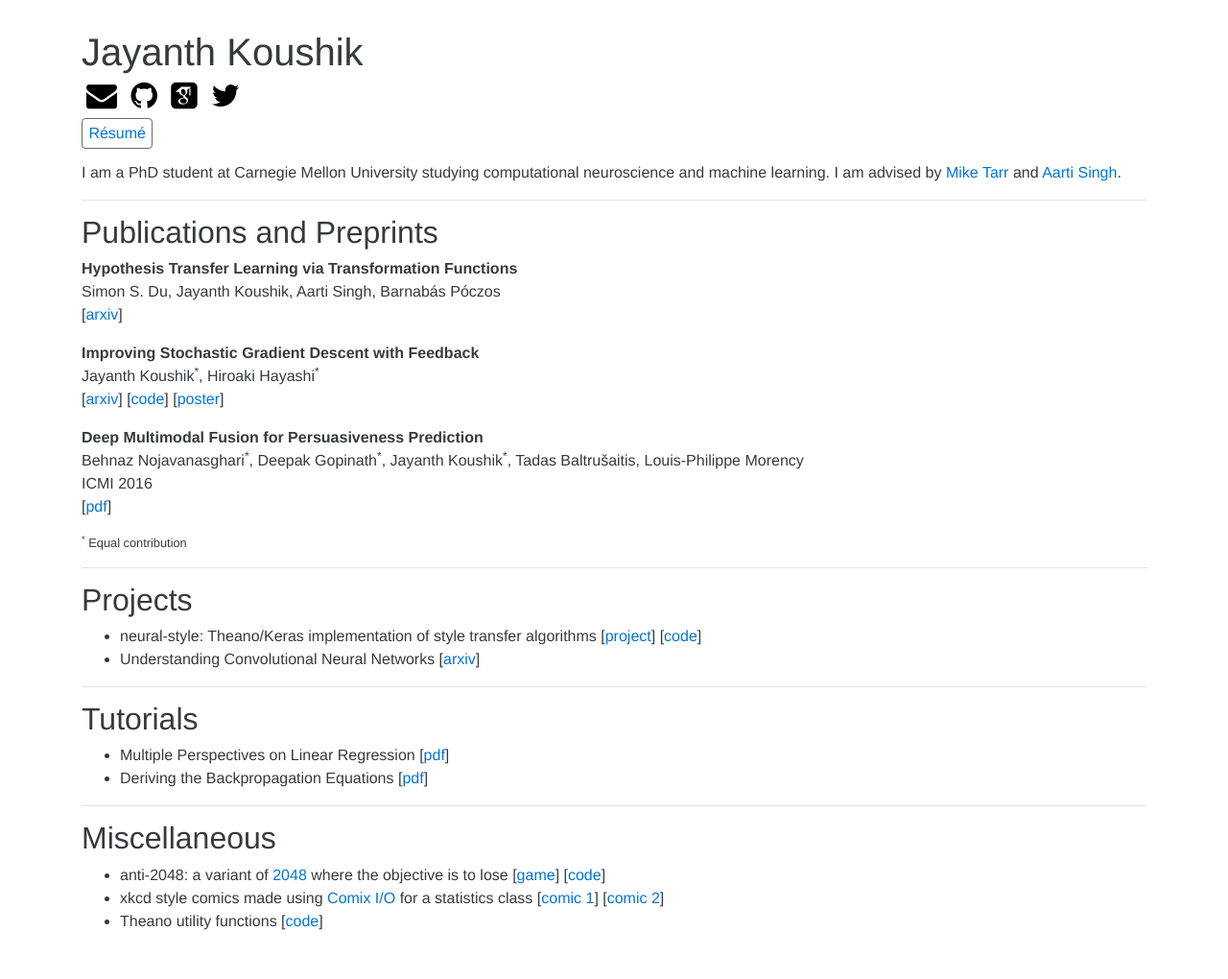
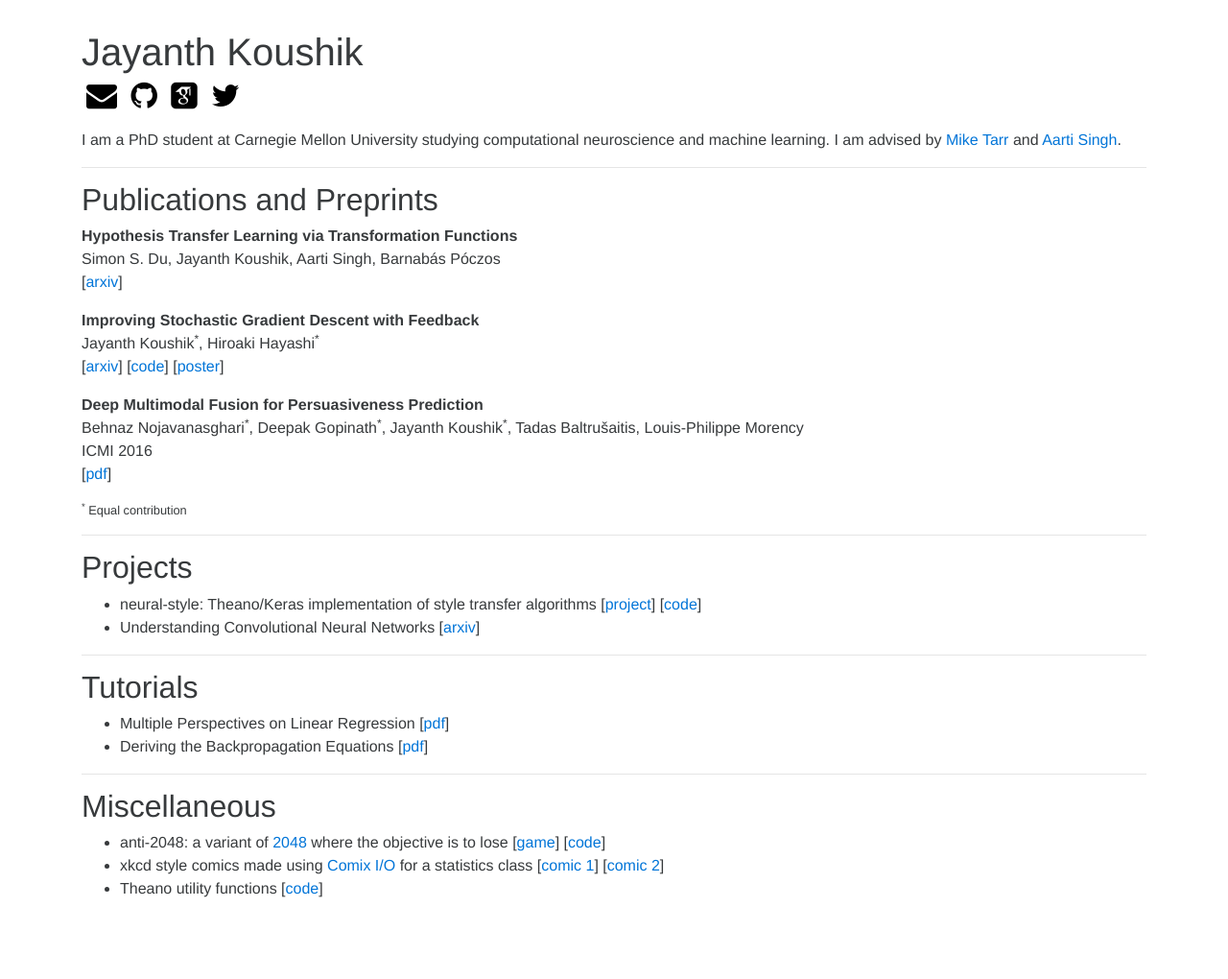
Before and after one commit to jayanthkoushik/jayanthkoushik.github.io, a Jekyll site: the page built from index.md, in a window 1280 px wide. Shown: the whole page at 96% size. Built offline with Jekyll 4.4.1, drawn with Linux system fonts in a browser that asks for light colours; some web fonts are replaced; after the commit the page ends 986 px from its top, so only the background shows below that.

Commit message:
Remove resume

```diff
--- a/index.md
+++ b/index.md
@@ -11,7 +11,7 @@ title: Jayanth Koushik
   {% include icon_link.html href="https://scholar.google.com/citations?user=XTqgW-EAAAAJ" icon="google-scholar-square" itype="ai" %}
   {% include icon_link.html href="https://twitter.com/jayanth_koushik" icon="twitter" itype="fa" %}
   <br style="display: block; content: ''; margin-top: .6em">
-  <a style="border: 1px solid dimgray; border-radius: 4px; padding: .4em" href="https://jayanthkoushik.github.io/resume/main.pdf">Résumé</a>
+  <!-- <a style="border: 1px solid dimgray; border-radius: 4px; padding: .4em" href="https://jayanthkoushik.github.io/resume/main.pdf">Résumé</a> -->
 </p>
 
 I am a PhD student at Carnegie Mellon University studying computational neuroscience and machine learning. I am advised by [Mike Tarr](http://tarrlabwiki.cnbc.cmu.edu/index.php/Tarr) and [Aarti Singh](https://www.cs.cmu.edu/~aarti/).
```
